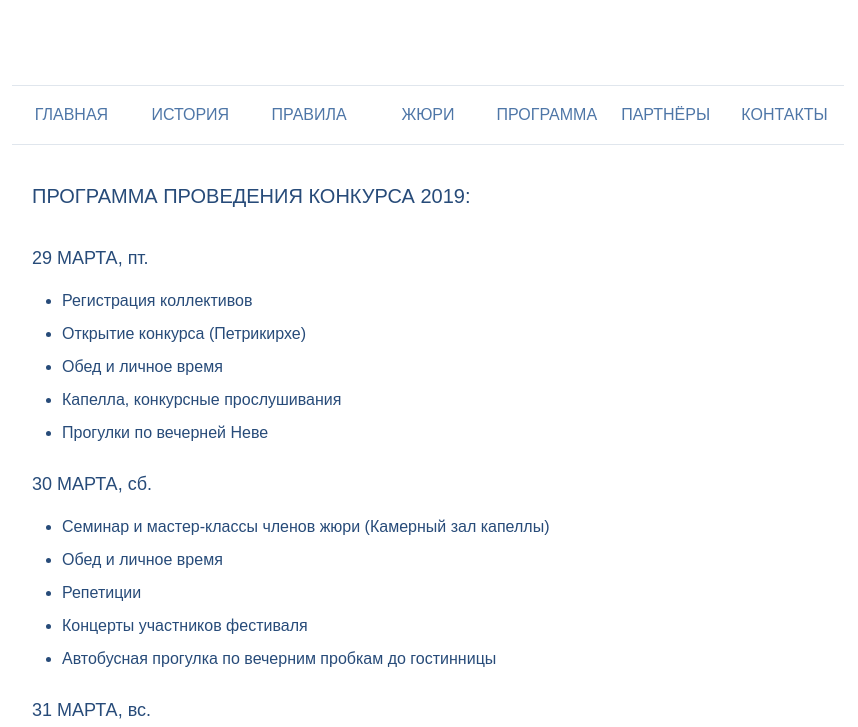
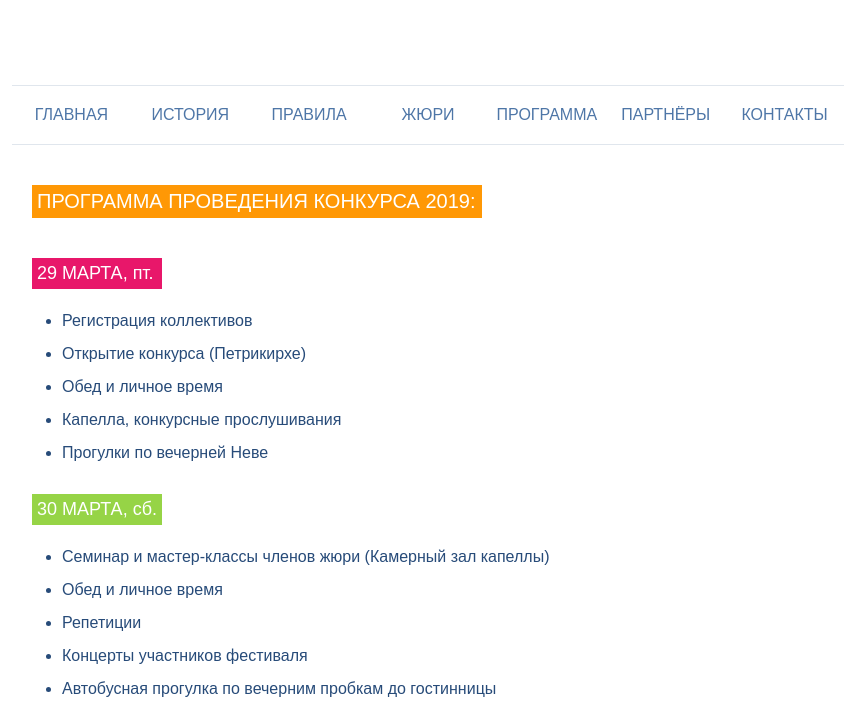
Before and after one commit to DianaGalter/rainbowFest, a plain HTML site: page programme.html in a window 1280 px wide. Shown: the part 55-782 px from the top of the page, without its empty margins (212-1070 px from the left). Drawn offline with Linux system fonts and the light colour scheme.

Commit message:
Color the programme

```diff
--- a/css/programme.css
+++ b/css/programme.css
@@ -1,23 +1,40 @@
-.content__block--programme * {color: #274B79;}
+.content__block--programme li {
+   color: #274B79;
+}
+
+.header__hr {
+   width: 100%;
+   justify-content: center;
+   display: flex;
+   /* border-top: 1px solid #E0E6ED; */
+   /* border-bottom: 1px solid #E0E6ED; */
+}
 
 h1 {
    font-size: 20px;
    text-transform: uppercase;
-   margin: 20px 0;
+   margin: 20px 0 40px 0;
    font-weight: 400;
-   padding-bottom: 20px;
+   padding: 5px;
+   width: 440px;
+   background: #ff9805;
+   color: #fff;
 }
 
 .programme-date {
    font-size: 18px;
-   /* font-weight: bold; */
    margin-bottom: 20px;
    text-transform: uppercase;
+   color: #fff;
+   width: 120px;
+   padding: 5px;
 }
-.programme-date span{
+
+.programme-date span {
    font-size: 18px;
    font-weight: 400;
    text-transform: lowercase;
+   color: #fff;
 }
 
 .programme {
@@ -36,3 +53,15 @@ h1 {
    font-size: 16px;
    line-height: 23px;
 }
+
+.programme-date--red {
+   background: #e8176a;
+}
+
+.programme-date--green {
+   background: #96d446;
+}
+
+.programme-date--blue {
+   background: #37c7eb;
+}
--- a/css/style.css
+++ b/css/style.css
@@ -12,6 +12,7 @@ body {
    display: flex;
    height: 100vh;
    flex-direction: column;
+   min-width: 1024px;
    /* background: url(../images/background1.jpg); */
 }
 
@@ -56,6 +57,8 @@ body {
    align-items: center;
    color: #4E76A7;
    position: relative;
+   /* min-width: 100px; */
+   padding: 0px 5px;
 }
 .menu__item a{
     color: #4E76A7;
--- a/programme.html
+++ b/programme.html
@@ -12,6 +12,7 @@
 <body>
    <header class="header">
       <div class="logo">Радуга-2019</div>
+      <div class="header__hr">
          <nav class="menu">
             <div class="menu__item menu__item--red">
                <a href="index.html">Главная</a>
@@ -35,13 +36,14 @@
                <a href="contacts.html">Контакты</a>
             </div>
          </nav>
+      </div>
    </header>
 
    <section class="content">
       <div class="content__block content__block--programme">
          <h1>Программа проведения конкурса 2019:</h1>
 
-         <p class="programme-date">29 марта<span>, пт.</span></p>
+         <p class="programme-date programme-date--red">29 марта<span>, пт.</span></p>
          <ul class="programme">
             <li>Регистрация коллективов</li>
             <li>Открытие конкурса (Петрикирхе)</li>
@@ -50,7 +52,7 @@
             <li>Прогулки по вечерней Неве</li>
 
          </ul>
-         <p class="programme-date">30 марта<span>, сб.</span></p>
+         <p class="programme-date programme-date--green">30 марта<span>, сб.</span></p>
          <ul class="programme">
             <li>Семинар и мастер-классы членов жюри (Камерный зал капеллы)</li>
             <li>Обед и личное время</li>
@@ -58,7 +60,7 @@
             <li>Концерты участников фестиваля</li>
             <li>Автобусная прогулка по вечерним пробкам до гостинницы</li>
          </ul>
-         <p class="programme-date">31 марта<span>, вс.</span></p>
+         <p class="programme-date programme-date--blue">31 марта<span>, вс.</span></p>
          <ul class="programme">
             <li>Розыгрыш Гран-При (Капелла)</li>
             <li>Гала-концерт</li>
```
Lines whose indentation alone changed are shown as unchanged.
